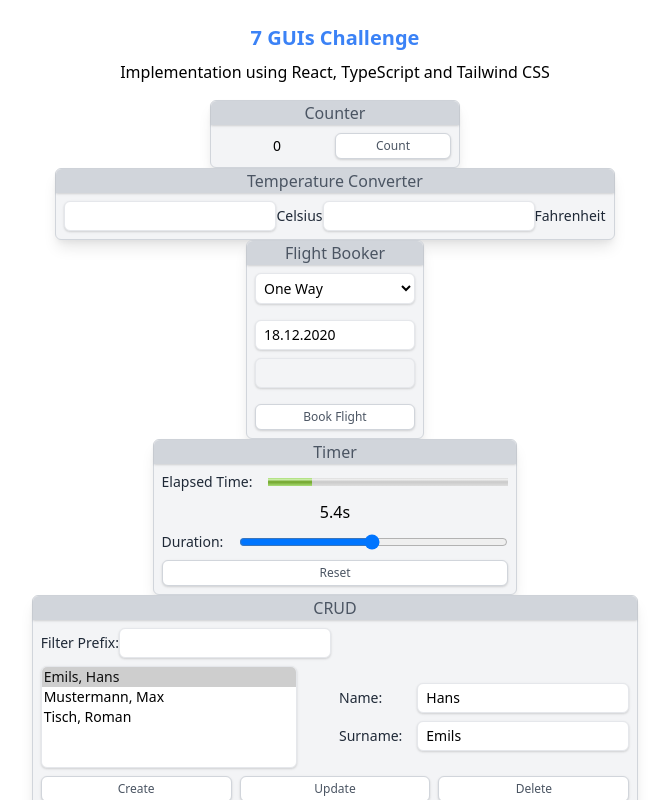
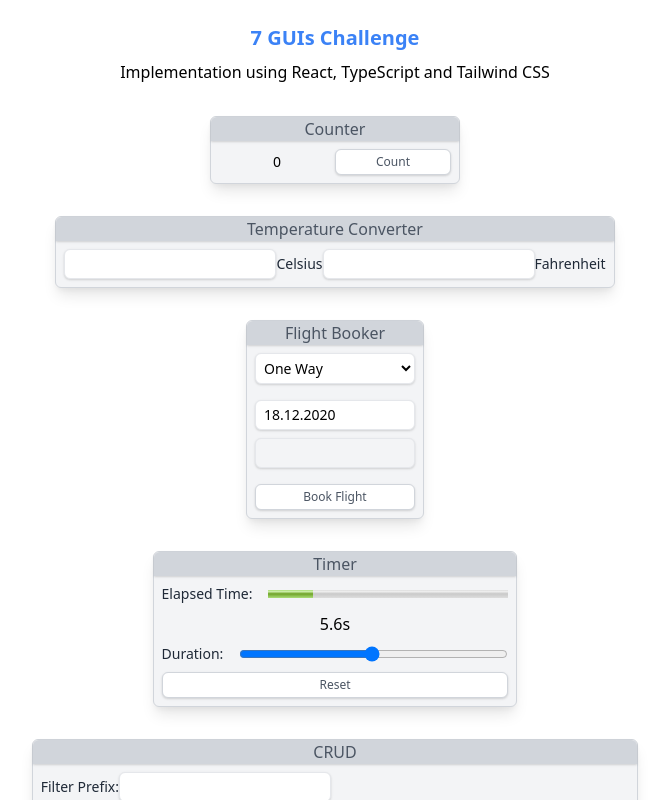
Before and after one commit to ferueda/7guis, a React (Create React App) app: page / in a window 1280 px wide. Shown: the top 800 px of the page, without its empty margins (305-974 px from the left). Built offline with nearby package versions, Linux system fonts and the light colour scheme.

Commit message:
Update styles in Window component

```diff
--- a/src/components/shared/Window.tsx
+++ b/src/components/shared/Window.tsx
@@ -6,7 +6,7 @@ type Props = {
 
 const Window: React.FC<Props> = ({ children }) => {
   return (
-    <div className="max-w-max bg-gray-100 border rounded-md border-gray-300 shadow-lg">
+    <div className="max-w-max bg-gray-100 border rounded-md border-gray-300 shadow-lg my-4">
       {children}
     </div>
   );
```
